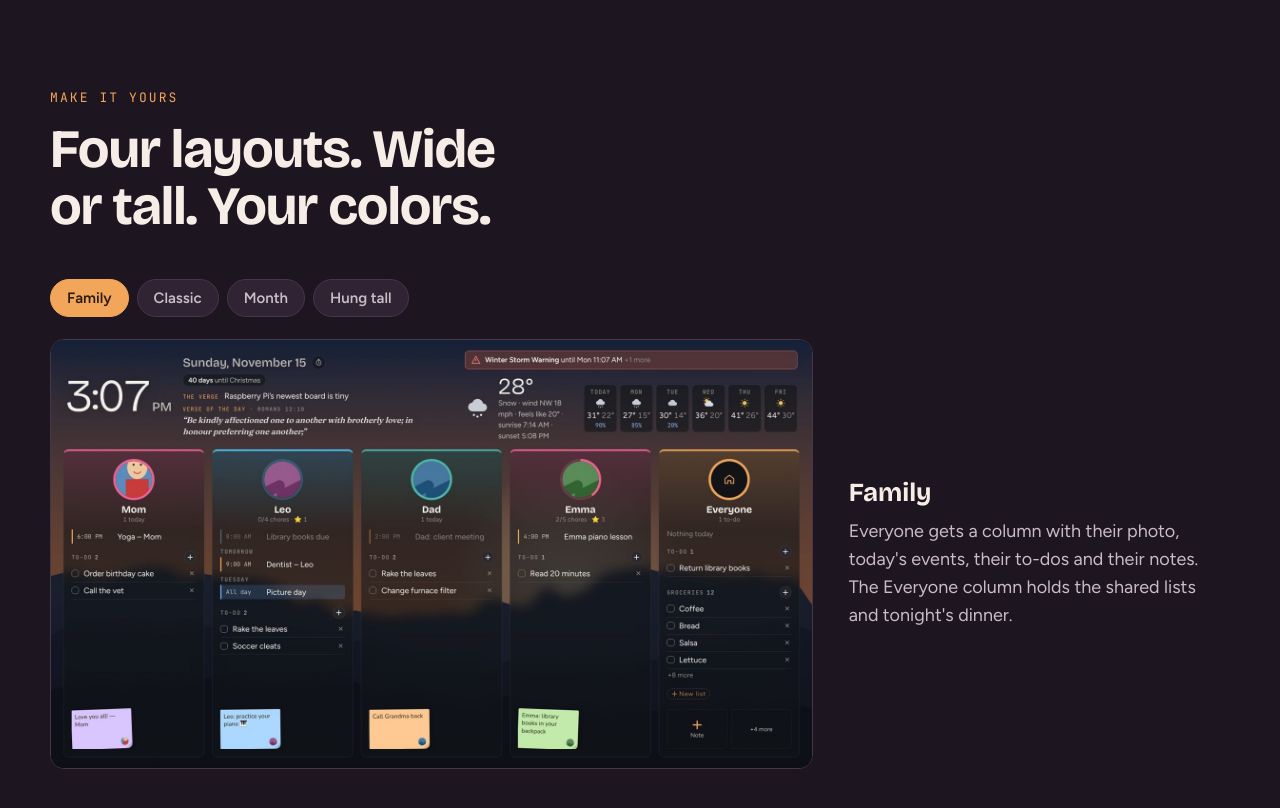
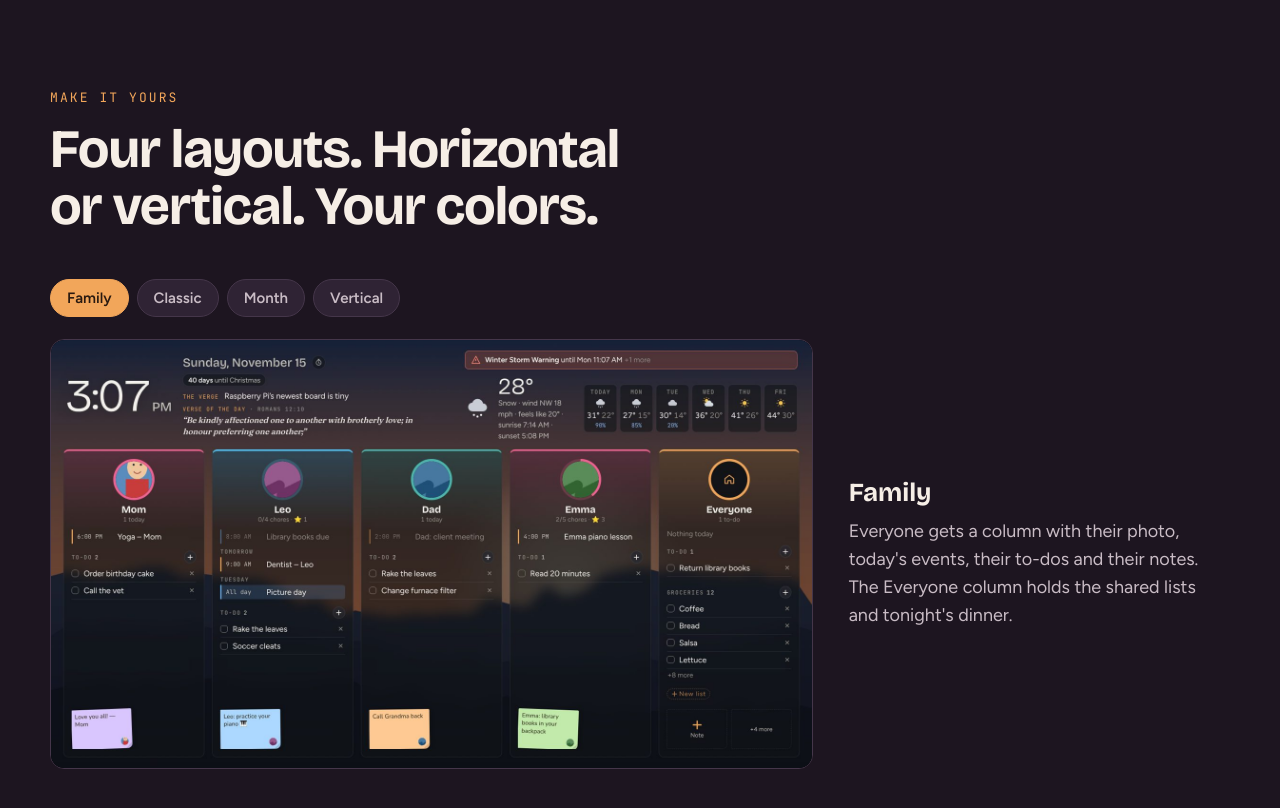
Before and after one commit to jjkraai/kindock-site, a plain HTML site: page index.html in a window 1280 px wide. Shown: the part 5960-6768 px from the top of the page. Drawn offline with nearby package versions, Linux system fonts and the light colour scheme.

Commit message:
Layouts: call the tall view Vertical
Co-Authored-By: Claude Opus 5.5 <noreply@anthropic.com>
Claude-Session: https://claude.ai/code/session_0185Pi3abR4F7FDfNWpoG2K3

```diff
--- a/index.html
+++ b/index.html
@@ -461,13 +461,13 @@ footer .wrap { display: flex; flex-wrap: wrap; justify-content: space-between; g
     <div class="wrap">
       <div class="section-head">
         <p class="eyebrow">Make it yours</p>
-        <h2>Four layouts. Wide or tall. Your colors.</h2>
+        <h2>Four layouts. Horizontal or vertical. Your colors.</h2>
       </div>
       <div class="tabs" role="tablist" aria-label="Layouts">
         <button type="button" role="tab" aria-selected="true" data-l="family">Family</button>
         <button type="button" role="tab" aria-selected="false" data-l="classic">Classic</button>
         <button type="button" role="tab" aria-selected="false" data-l="month">Month</button>
-        <button type="button" role="tab" aria-selected="false" data-l="tall">Hung tall</button>
+        <button type="button" role="tab" aria-selected="false" data-l="tall">Vertical</button>
       </div>
       <div class="layout-view" role="tabpanel">
         <figure id="l-fig"><img id="l-img" src="img/board-family.jpg" width="1600" height="900" alt=""></figure>
@@ -603,7 +603,7 @@ footer .wrap { display: flex; flex-wrap: wrap; justify-content: space-between; g
     family: ['img/board-family.jpg', 'Family', "Everyone gets a column with their photo, today's events, their to-dos and their notes. The Everyone column holds the shared lists and tonight's dinner.", false],
     classic: ['img/board-classic.jpg', 'Classic', 'A big clock with the weather and forecast, the agenda for the next few days, then chores, to-dos, lists and sticky notes.', false],
     month: ['img/board-month.jpg', 'Month', 'The whole month at a glance, with birthdays, school days off and Taco Tuesday, beside the clock, chores and lists.', false],
-    tall: ['img/board-portrait.jpg', 'Hung tall', 'Turn the screen on its side for a hallway or a picture-frame build. Every layout rearranges itself to fit, and a photo panel can sit at the top or the bottom.', true]
+    tall: ['img/board-portrait.jpg', 'Vertical', 'Turn the screen on its side for a hallway or a picture-frame build. Every layout rearranges itself to fit, and a photo panel can sit at the top or the bottom.', true]
   };
   document.querySelectorAll('.tabs button').forEach(b => b.addEventListener('click', () => {
     document.querySelectorAll('.tabs button').forEach(x => x.setAttribute('aria-selected', x === b));
```
